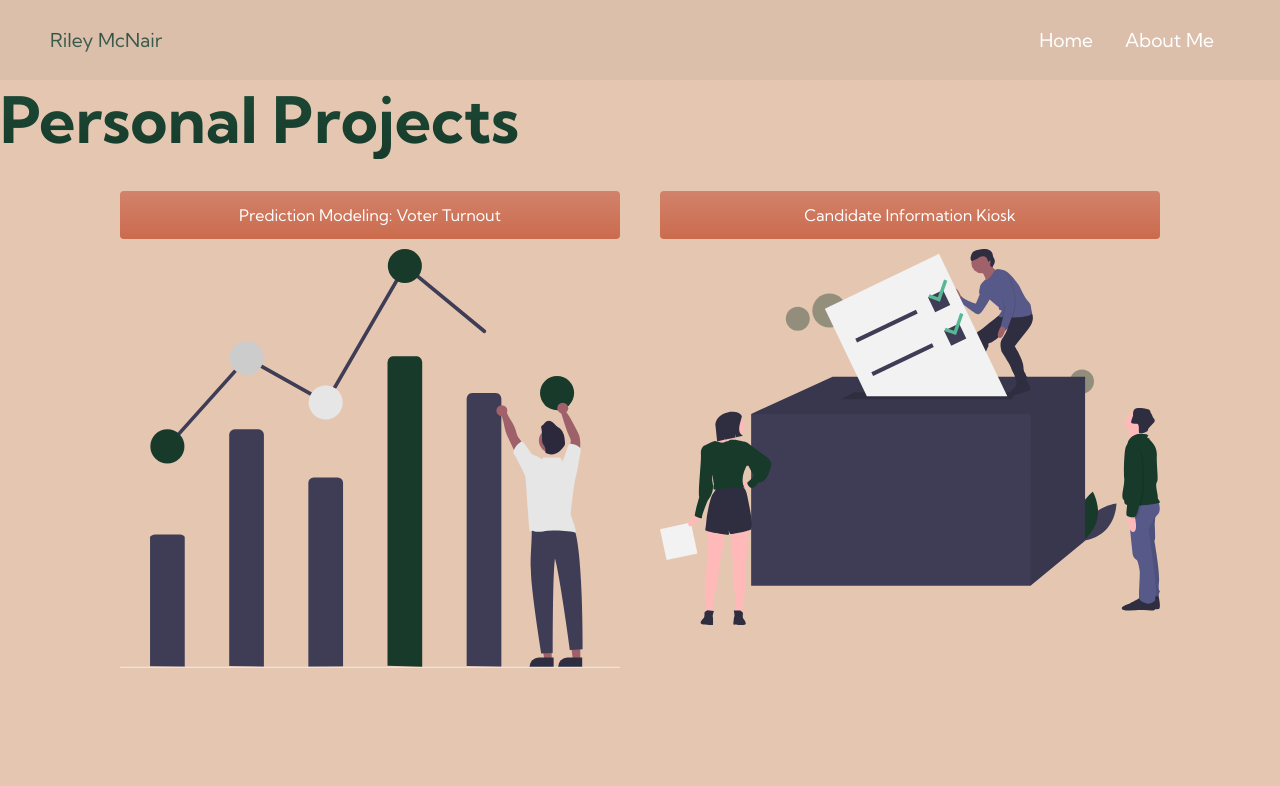
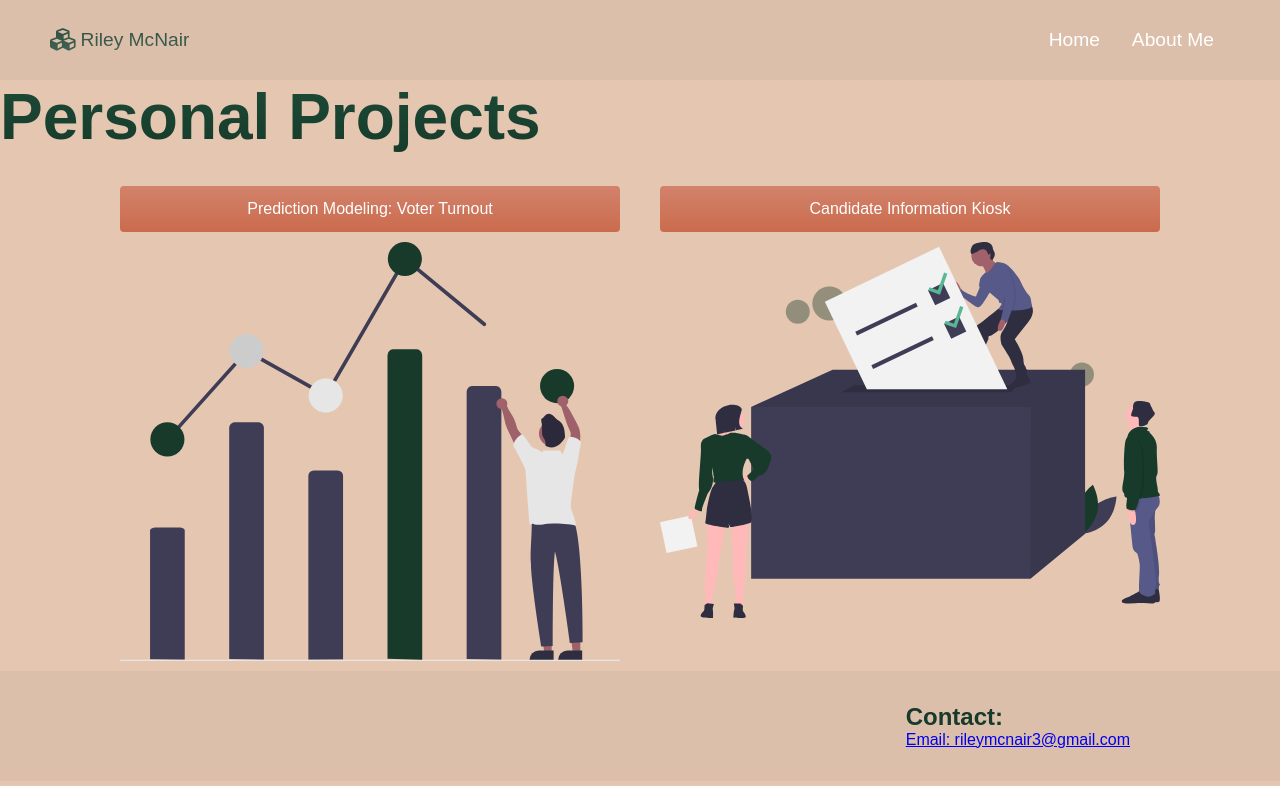
Before and after one commit to rpmcnair/Website, a plain HTML site: page index.html in a window 1280 px wide. Drawn offline with Linux system fonts and the light colour scheme.

Commit message:
Icon, footer, size adjustment

```diff
--- a/index.html
+++ b/index.html
@@ -7,12 +7,18 @@
     <link rel="stylesheet" href="styles.css">
     <link rel="preconnect" href="https://fonts.googleapis.com">
     <link rel="preconnect" href="https://fonts.gstatic.com" crossorigin>
-    <link href="https://fonts.googleapis.com/css2?family=Kumbh+Sans:wght@100..900&display=swap" rel="stylesheet">
+    <head>
+        <link rel="stylesheet" href="https://cdnjs.cloudflare.com/ajax/libs/font-awesome/5.15.4/css/all.min.css" integrity="sha512-..." crossorigin="anonymous" />
+      </head>
+
 </head>
 <body>
+    <!--NavBar Section-->
     <nav class="navbar">
         <div class="navbar__container">
-            <a href="https://rpmcnair.github.io/Website/" id="navbar__logo">Riley McNair</a>
+            <a href="https://rpmcnair.github.io/Website/" id="navbar__logo">
+                <i class="fas fa-cubes fa-lg"></i>
+                Riley McNair</a>
             <div class="navbar__toggle" id="mobile-menu">
                 <span class="bar"></span>
                 <span class="bar"></span>
@@ -29,6 +35,7 @@
         </div>
     </nav>
 
+    <!--Hero Section-->
     <div class="main">
         <div class="main__containter">
             <div class="main__content">
@@ -51,7 +58,18 @@
         </div>
     </div>
 
-
+         <!--Footer Section-->
+         <div class="footer__container">
+            <div class="footer__links">
+                <div class="footer__link--wrapper">
+                    <div class="footer__link--items">
+                        <h2>Contact:</h2>
+                        <a href="mailto:rileymcnair3@gmail.com">Email: rileymcnair3@gmail.com</a>
+                    </div>
+                        </div>
+                </div>
+            </div>
+        </div>
 
 
     <script src="app.js"></script>
--- a/style_p.css
+++ b/style_p.css
@@ -112,16 +112,22 @@ body {
     margin-bottom: 10px;
 }
 
+.project-content img {
+    width: 100%;
+    height: auto;
+}
+
 .image-container {
     display: flex;
-    justify-content: flex-start;
     flex-wrap: wrap;
+    justify-content: space-between; /* Ensures spacing between images */
 }
 
 .image-container img {
-    width: 48%;
-    height: auto;
-    margin: 1%;
+    flex: 1 1 auto; /* Allows the image to grow and shrink but according to content size */
+    max-width: 50%; /* Each image can take up to half of the container's width */
+    height: auto; /* Keeps the aspect ratio of the image */
+    margin: 5px; /* Adds a little space around images */
 }
 
 
@@ -146,3 +152,39 @@ body {
     width: 250px;
     height: auto;
 }
+
+.footer__container{
+    background-color: #f9f4f3;
+    padding: 2rem 0;
+    display: flex;
+    flex-direction: column;
+    align-items: flex-end;
+}
+
+.footer__link--items{
+    margin-right: 150px;
+    font-size: 1rem;
+    color: #173A2B;
+}
+
+@media screen and (max-width: 768px) {
+    /* Adjust image size for screens up to 768px wide */
+    .project-content img {
+        max-width: 300px;
+        width: auto;
+    }
+}
+
+@media screen and (max-width: 480px) {
+    /* Adjust image size for screens up to 480px wide */
+    .project-content img {
+        max-width: 200px;
+        width: auto;
+    }
+}
+
+@media screen and (max-width: 768px) {
+    .image-container img {
+        max-width: 100%; /* Each image takes full width on smaller screens */
+    }
+}
--- a/styles.css
+++ b/styles.css
@@ -132,7 +132,7 @@ body {
 }
 
 .navbar__links:hover{
-    color: #f77062;
+    color: #CB6B4D;
     transition: all 0.3s ease;
 }
 
@@ -148,6 +148,15 @@ body {
     padding: 0 1rem;
     height: 100%;
     text-decoration: none;
+}
+
+#navbar__logo {
+    display: flex;
+    align-items: center;
+}
+
+#navbar__logo i {
+    margin-right: 5px;
 }
 
 @media screen and (max-width: 960px){
@@ -276,7 +285,7 @@ body {
 
 .main__content h2{
     font-size: 4rem;
-    background-color: #ff8177;
+    background-color: #CB6B4D;
     background-image: linear-gradient(to top, #b721ff 0%, #21d4fd 100%);
     background-size: 100%;
     -webkit-background-clip: text;
```
Also changed, not shown: aboutme.html (+13 -1 lines).
